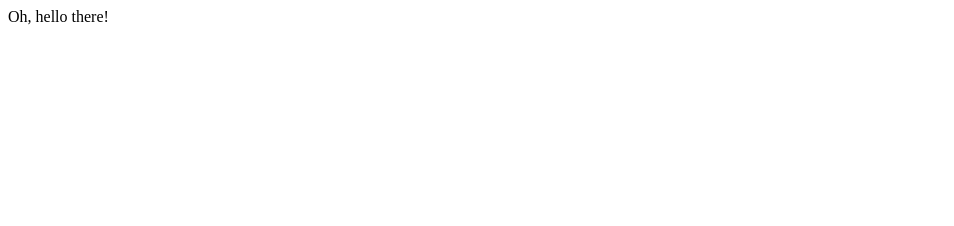
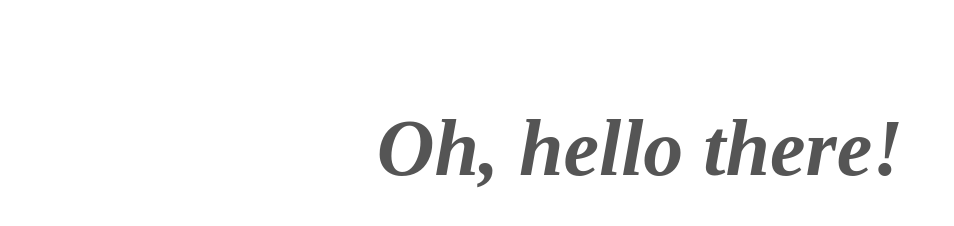
Before and after one commit to DZamataev/html-sandbox, a plain HTML site: page index.html in a window 1280 px wide. Shown: the whole page, without its empty margins (0-954 px from the left). Drawn offline with Linux system fonts and the light colour scheme.

Commit message:
no message

```diff
--- a/index.html
+++ b/index.html
@@ -1,3 +1,4 @@
+<link type="text/css" rel="stylesheet" href="/stylesheets/main.css" />
 <div>
     <p>Oh, hello there!</p>
-  </div>
+</div>
--- /dev/null
+++ b/stylesheets/main.css
@@ -0,0 +1,16 @@
+@import "compass/css3";
+
+@keyframes fadeIn {
+  from { opacity: 0; }
+}
+
+p {
+  position: relative;
+  top: 100px;
+
+  font: italic bold 5em/1 Bodoni, serif;
+  color: #555;
+  text-align: center;
+
+  animation: fadeIn 1s infinite alternate;
+}
```
